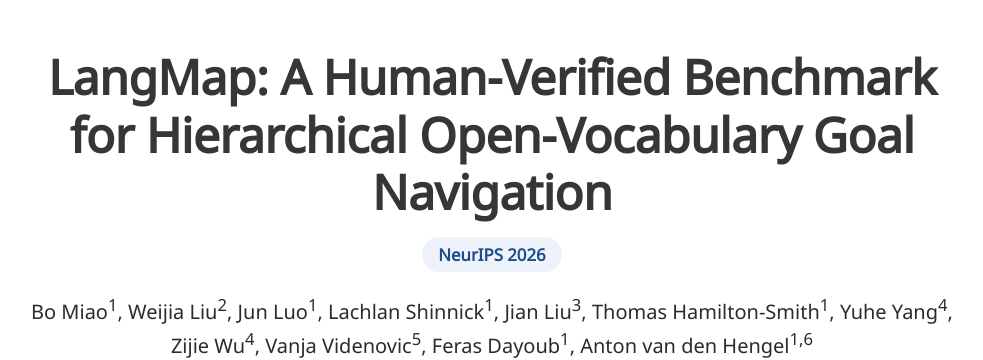
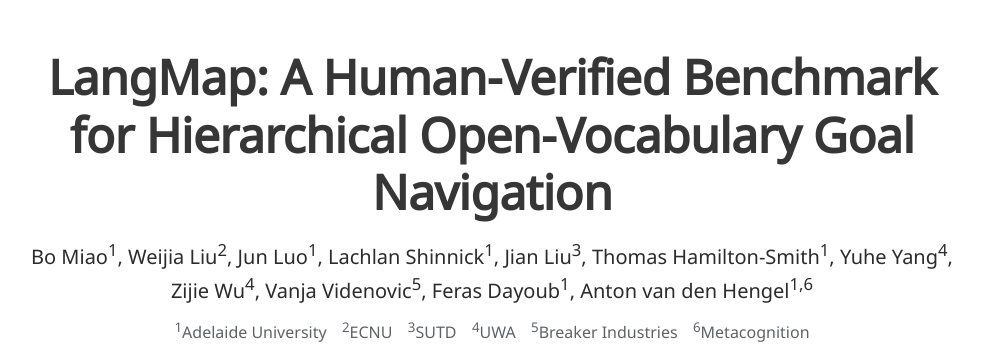
Before and after one commit to bo-miao/bo-miao.github.io, a plain HTML site: page LangMap/index.html in a window 1280 px wide. Shown: the top 360 px of the page, without its empty margins (148-1131 px from the left). Drawn offline with Linux system fonts and the light colour scheme; a web font is replaced by a local one.

Commit message:
LangMap: remove venue badge for now

```diff
--- a/LangMap/index.html
+++ b/LangMap/index.html
@@ -39,8 +39,6 @@
         <div class="columns is-centered">
           <div class="column has-text-centered">
             <h1 class="title is-1 publication-title">LangMap: A Human-Verified Benchmark for Hierarchical Open-Vocabulary Goal Navigation</h1>
-
-            <p class="venue-badge">NeurIPS 2026</p>
 
             <div class="is-size-5 publication-authors">
               <span class="author-block">Bo Miao<sup>1</sup>,</span>
```
